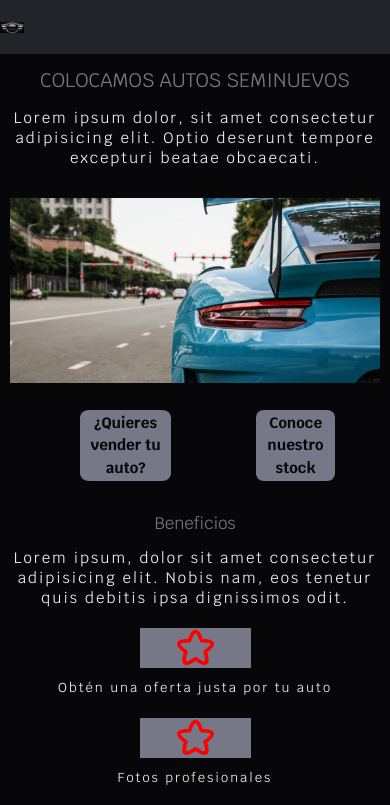
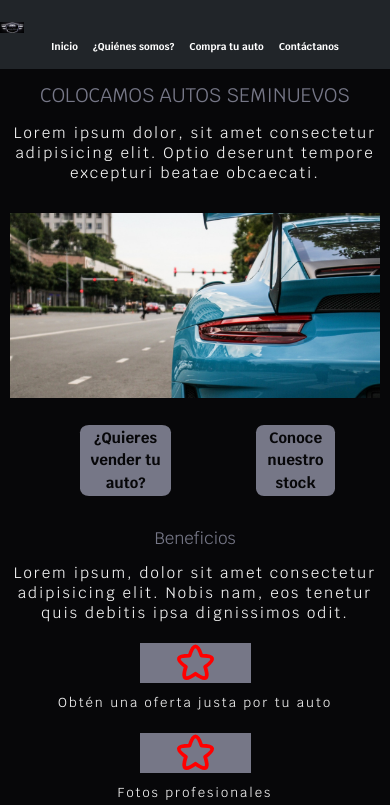
Before and after one commit to gherzyayala/comision-67565, a plain HTML site: page index.html in a window 390 px wide. Shown: the top 805 px of the page. Drawn offline with nearby package versions, Linux system fonts and the light colour scheme.

Commit message:
subiendo cambios

```diff
--- a/index.html
+++ b/index.html
@@ -22,7 +22,7 @@
             </div>
 
             <!-- Etiqueta para el menú de navegación -->
-            <nav class="d-none d-lg-block">
+            <nav class="d-lg-block">
             <!-- Lista desordenada -->
                 <ul class="nav gap-4 justify-content-center">
                     <li class="nav-item"">
```
Also changed, not shown: pages/compra_auto.html (+1 -1 lines), pages/contactanos.html (+1 -1 lines), pages/descripcion_auto_mercedes.html (+1 -1 lines), pages/registro_stock.html (+1 -1 lines), pages/somos.html (+1 -1 lines), pages/terminos_condiciones.html (+1 -1 lines), pages/vende_auto.html (+1 -1 lines).
